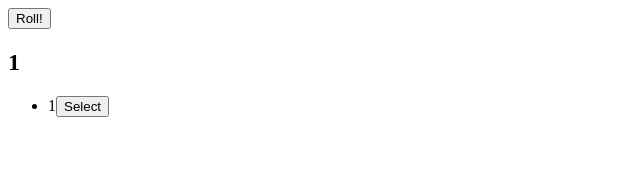
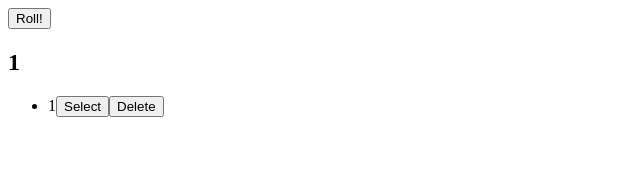
Before and after one commit to Tomocza/react-workshop, a React (Create React App) app: page / in a window 1280 px wide. Both pictures are taken after a click on the button "Roll!". Shown: the top 186 px of the page, without its empty margins (0-640 px from the left). Built offline with nearby package versions, Linux system fonts and the light colour scheme.

Commit message:
implement roll deletion

```diff
--- a/src/App.jsx
+++ b/src/App.jsx
@@ -27,11 +27,16 @@ function App() {
     setRollHistory(structuredClone(rollHistory));
   };
 
+  const handleDelete = (id) => {
+    const filtered = rollHistory.filter((roll) => roll.id !== id);
+    setRollHistory(filtered);
+  };
+
   return (
     <>
       <DiceRoller onRoll={handleRoll} />
       <Dice roll={currentRoll} />
-      <DiceHistory rollList={rollHistory} onSelect={handleSelect} />
+      <DiceHistory rollList={rollHistory} onSelect={handleSelect} onDelete={handleDelete} />
     </>
   );
 }
--- a/src/components/DiceHistory.js
+++ b/src/components/DiceHistory.js
@@ -1,6 +1,6 @@
 import React from 'react';
 
-function DiceHistory({ rollList, onSelect }) {
+function DiceHistory({ rollList, onSelect, onDelete }) {
   return rollList.length === 0 ? (
     <p>No dice rolls yet.</p>
   ) : (
@@ -9,6 +9,7 @@ function DiceHistory({ rollList, onSelect }) {
         <li key={roll.id}>
           {roll.isSelected ? <strong>{roll.roll}</strong> : roll.roll}
           <button onClick={() => onSelect(roll.id)}>Select</button>
+          <button onClick={() => onDelete(roll.id)}>Delete</button>
         </li>
       ))}
     </ul>
```
